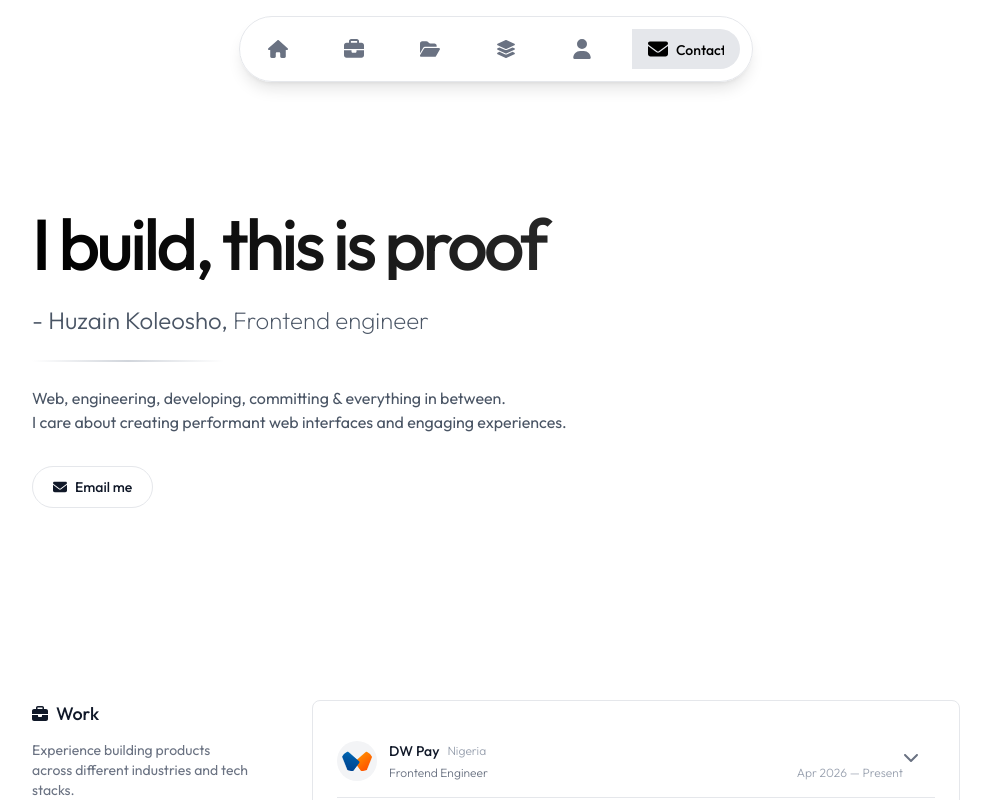
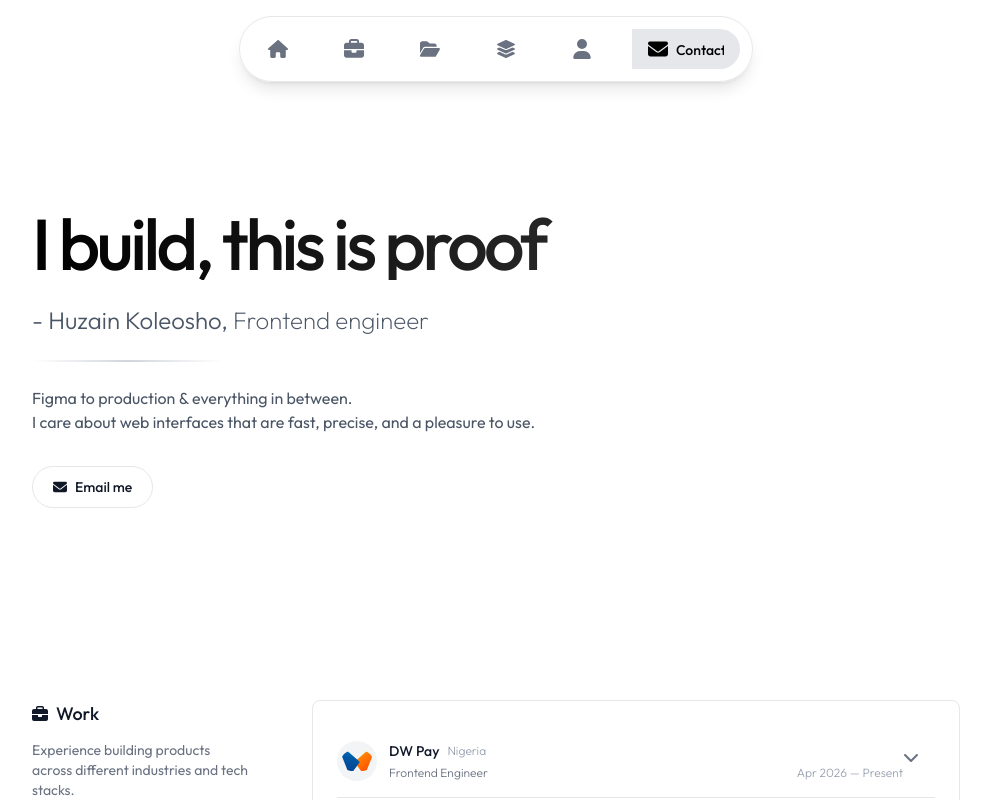
Before and after one commit to Uzayn/my-portfolio, a Next.js app: page / in a window 1280 px wide. Shown: the top 800 px of the page, without its empty margins (144-1135 px from the left). Built offline with nearby package versions, Linux system fonts and the light colour scheme.

Commit message:
feat(hero): sharper sub-line in the original structure
Co-Authored-By: Claude Fable 5.1 <noreply@anthropic.com>

```diff
--- a/src/components/Hero.tsx
+++ b/src/components/Hero.tsx
@@ -26,10 +26,10 @@ export default function Hero() {
         <div className="w-48 h-0.5 bg-gradient-to-r from-gray-300/0 via-gray-300 to-gray-300/0" />
 
         <p className="max-w-prose text-gray-600">
-          Web, engineering, developing, committing &amp; everything in between.
+          Figma to production &amp; everything in between.
           <br />
-          I care about creating performant web interfaces and engaging
-          experiences.
+          I care about web interfaces that are fast, precise, and a pleasure
+          to use.
         </p>
 
         <div className="flex flex-wrap gap-3 pt-2">
```
